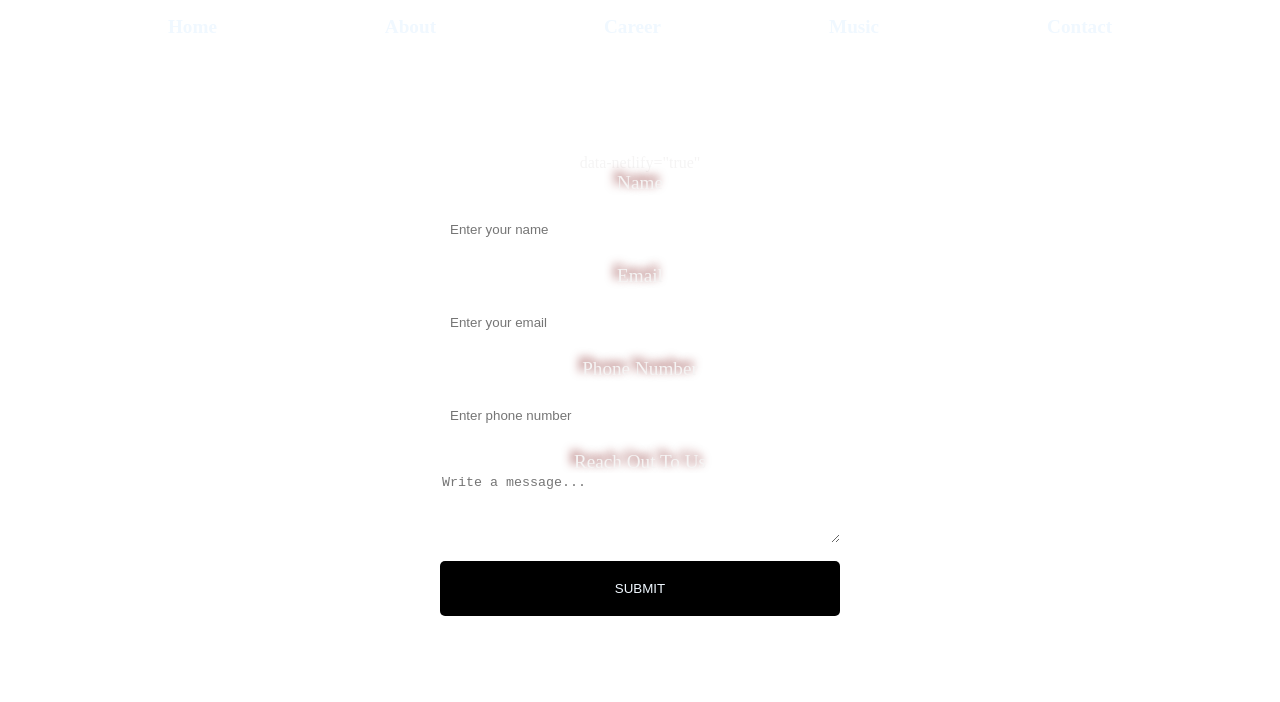
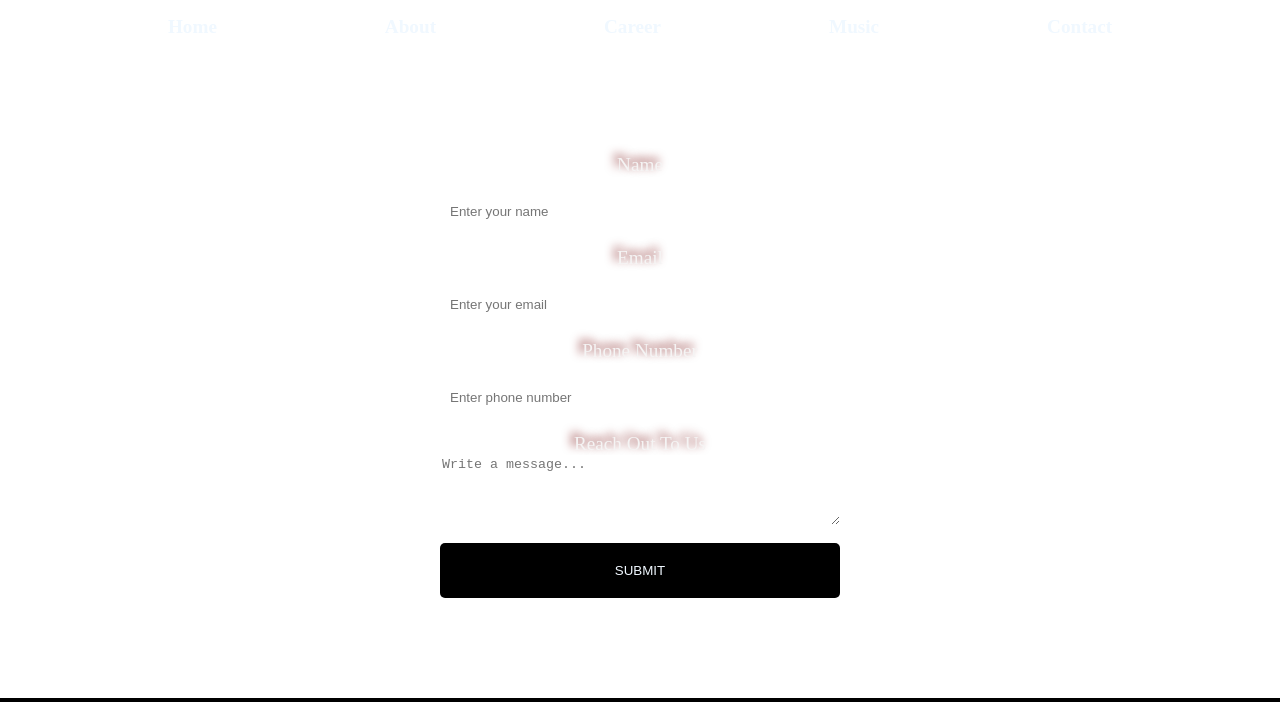
Before and after one commit to Oluwabamigbe/TRIBUTE-PAGE-C4, a plain HTML site: page contact.html in a window 1280 px wide. Shown: the top 702 px of the page. Drawn offline with Linux system fonts and the light colour scheme.

Commit message:
Update contact.html

```diff
--- a/contact.html
+++ b/contact.html
@@ -20,7 +20,7 @@
   </header>
 
   <section>
-    <form action="POST"> data-netlify="true"
+    <form action="POST" data-netlify="true">
       <label for="">Name</label>
       <br>
       <input type="text" placeholder="Enter your name">
```
